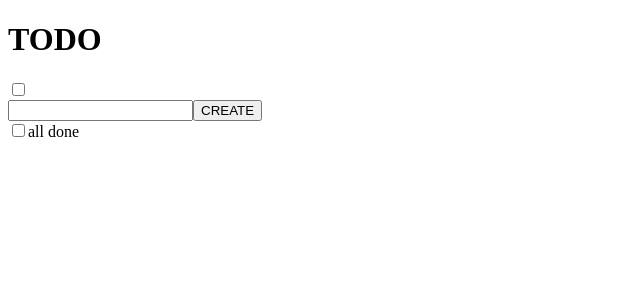
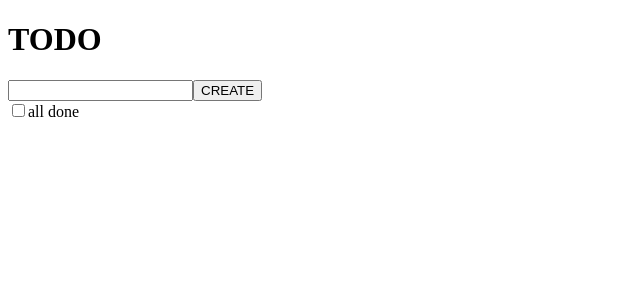
Before and after one commit to taigakiyokawa/ReactToDoApp, a React app: page / in a window 1280 px wide. Shown: the top 300 px of the page, without its empty margins (0-640 px from the left). Built offline with nearby package versions, Linux system fonts and the light colour scheme.

Commit message:
delete unneed checkbox

```diff
--- a/src/components/App.jsx
+++ b/src/components/App.jsx
@@ -73,6 +73,9 @@ export default class App extends React.Component {
     console.log("all done");
   }
 
+
+
+
   render () {
     console.log(this.state.todoList);
     console.log(this.state.isAllDone);
@@ -80,7 +83,6 @@ export default class App extends React.Component {
     return (
       <div>
         <h1>TODO</h1>
-        <input type="checkbox" checked={this.isAllDone}/>
         <Form handleCreate={ this.handleCreate }/>
         <TodoList
           todoList={ this.state.todoList }
```
